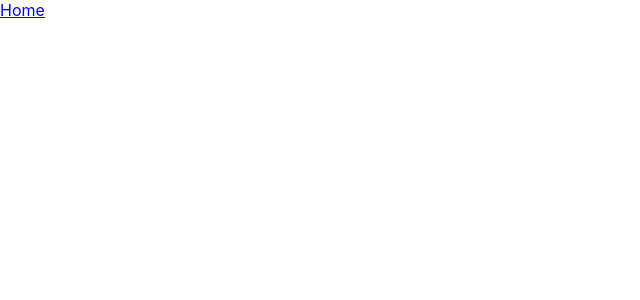
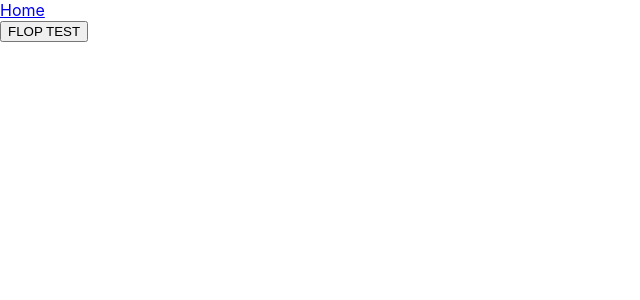
Before and after one commit to TreyLiebscher/PocketPot, a React (Create React App) app: page /active-game in a window 1280 px wide. Shown: the top 300 px of the page, without its empty margins (0-640 px from the left). Built offline with nearby package versions, Linux system fonts and the light colour scheme.

Commit message:
imported Flop into Table

```diff
--- a/src/pages/Table.jsx
+++ b/src/pages/Table.jsx
@@ -2,6 +2,7 @@ import React, {Component} from 'react';
 import { connect } from 'react-redux';
 import {BrowserRouter as Router, Route, Link} from 'react-router-dom';
 import StatusBox from '../components/StatusBox';
+import Flop from '../components/Flop';
 
 // Will hold all essential components during game
 
@@ -14,6 +15,7 @@ export class Table extends React.Component {
             <div>
             <Link to="/">Home</Link>
             <StatusBox game={currentGame}/>
+            <Flop players={currentGame.players} />
             </div>
 
         )
```
